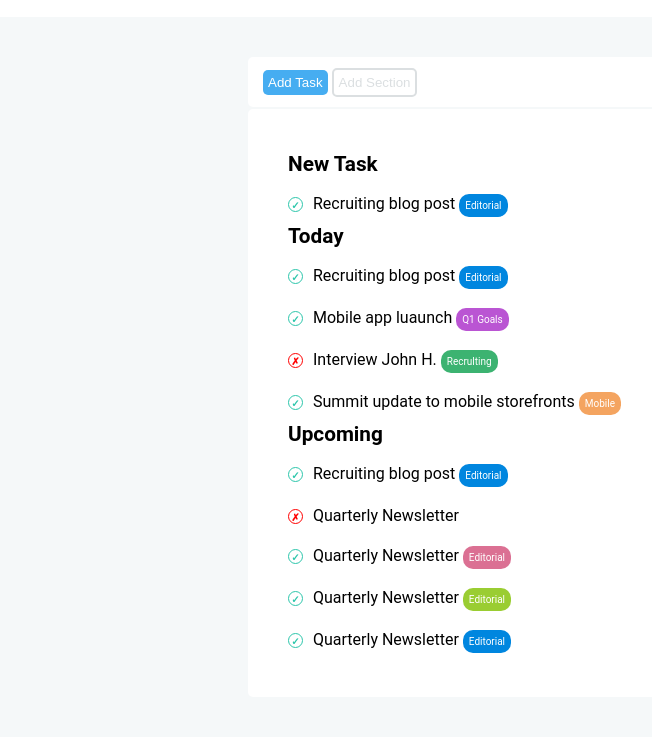
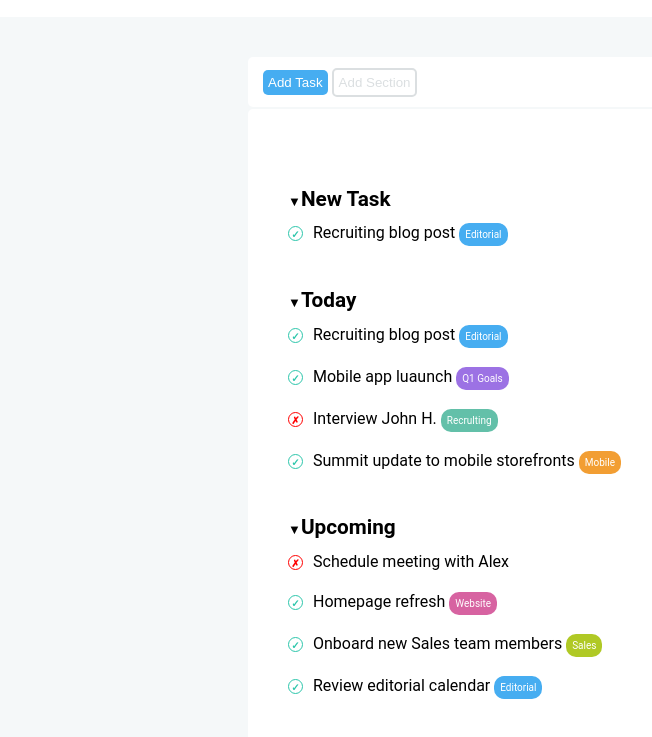
Before and after one commit to GianniMarkQuagliani/html-css-toboolist, a plain HTML site: page index.html in a window 1280 px wide. Shown: the part 103-840 px from the top of the page, without its empty margins (8-660 px from the left). Before the commit the page ends 800 px from the top, so only its background shows below. Drawn offline with Linux system fonts and the light colour scheme.

Commit message:
finished exercise

```diff
--- a/assets/css/style.css
+++ b/assets/css/style.css
@@ -1,13 +1,18 @@
+/* reset  */
 *{
   margin: 0;
   padding: 0;
   box-sizing: border-box;
 }
 
+
+/* Stile generale */
 body{
   background-color: #F5F8F9;
 }
 
+
+/* Header */
 header{
   background-color: white;
   padding: 20px;
@@ -16,6 +21,8 @@ header{
 main {
   line-height: 30px;
 }
+
+
 /* logo  */
 .logo {
   display: inline-block;
@@ -67,13 +74,13 @@ main {
   font-size: 25px;
 }
 
+
+/* lista  */
 .lista{
   list-style: none;
   font-size: 16px;
   margin-top: 10px;
-
 }
-/* lista  */
 
 .special{
   width: 15px;
@@ -107,25 +114,39 @@ main {
 }
 
 .azzurro{
-  background-color: #0086df;
+  background-color: #46adf1;
 }
 
 .viola{
-  background-color: #BA55D3;
+  background-color: #9c72e4;
 }
 
 .verde{
-  background-color: #3CB371;
+  background-color: #63c0a9;
 }
 
 .arancione{
-  background-color: #F4A460;
+  background-color: #f29e33;
 }
 
 .rosa{
-  background-color: palevioletred;
+  background-color: #d763a1;
 }
 
 .verde2{
-  background-color: #9ACD32;
+  background-color: #b0c925;
 }
+
+h5::before{
+  content: "\25BC";
+  font-size: 13px;
+}
+
+h5{
+  height: 0px;
+  display: block;
+  font-size: 0.83em;
+  margin-block-start: 1.67em;
+  margin-block-end: 1.67em;
+  font-weight: bold;
+}
--- a/index.html
+++ b/index.html
@@ -5,14 +5,15 @@
   <meta name="viewport" content="width=device-width, initial-scale=1.0">
   <link rel="stylesheet" href="assets/css/style.css">
 
-
-
+<!-- Titolo della pagina -->
   <title>Toboolist</title>
 </head>
 
+<!-- Inizio del corpo del documento HTML -->
 <body>
 
   <header>
+<!-- Logo -->
     <div>
       <img class="logo" src="assets/img/Logo.png" alt="Logo" /><span
         class="logo"
@@ -20,13 +21,18 @@
     </div>
   </header>
 
+<!-- Inizio del corpo principale -->
   <main>
+
+<!-- Inizio del section principale -->
     <section>
-      <div id="bottoni"><!-- bottoni -->
+<!-- bottoni -->
+      <div id="bottoni">
         <button class="task"><span>Add Task</span></button>
         <button class="section"><span>Add Section</span></button>
-      </div> <!-- /bottoni -->
+      </div>
 
+<!-- New Task -->
       <div class="new-task">
 
         <h5>New Task</h5>
@@ -36,6 +42,8 @@
           </li>
         </ul>
 
+<!-- Today -->
+        <div>
           <h5>Today</h5>
         <ul>
           <li class="lista">
@@ -51,28 +59,35 @@
             <span class="special check">&check;</span>Summit update to mobile storefronts <span class="special1 arancione">Mobile</span>
           </li>
         </ul>
+        </div>
 
-        <h5>Upcoming</h5>
+<!-- Upcoming -->
+        <div>
+          <h5>Upcoming</h5>
         <ul>
-          <li class="lista">
-            <span class="special check">&check;</span>Recruiting blog post <span class="special1 azzurro">Editorial</span>
             <li class="lista">
-              <span class="special check2">&cross;</span>Quarterly Newsletter
+              <span class="special check2">&cross;</span>Schedule meeting with Alex
             </li>
             <li class="lista">
-              <span class="special check">&check;</span>Quarterly Newsletter <span class="special1 rosa">Editorial</span>
+              <span class="special check">&check;</span>Homepage refresh <span class="special1 rosa">Website</span>
             </li>
             <li class="lista">
-              <span class="special check">&check;</span>Quarterly Newsletter <span class="special1 verde2">Editorial</span>
+              <span class="special check">&check;</span>Onboard new Sales team members <span class="special1 verde2">Sales</span>
             </li>
             <li class="lista">
-              <span class="special check">&check;</span>Quarterly Newsletter <span class="special1 azzurro">Editorial</span>
+              <span class="special check">&check;</span>Review editorial calendar <span class="special1 azzurro">Editorial</span>
             </li>
-          </li>
-        </ul>
+         </ul>
+        </div>
+
       </div>
     </section>
+<!-- Fine del section principale -->
+
   </main>
+<!-- Fine del corpo principale -->
 
 </body>
+<!-- Fine del corpo del documento HTML -->
+
 </html>
```
